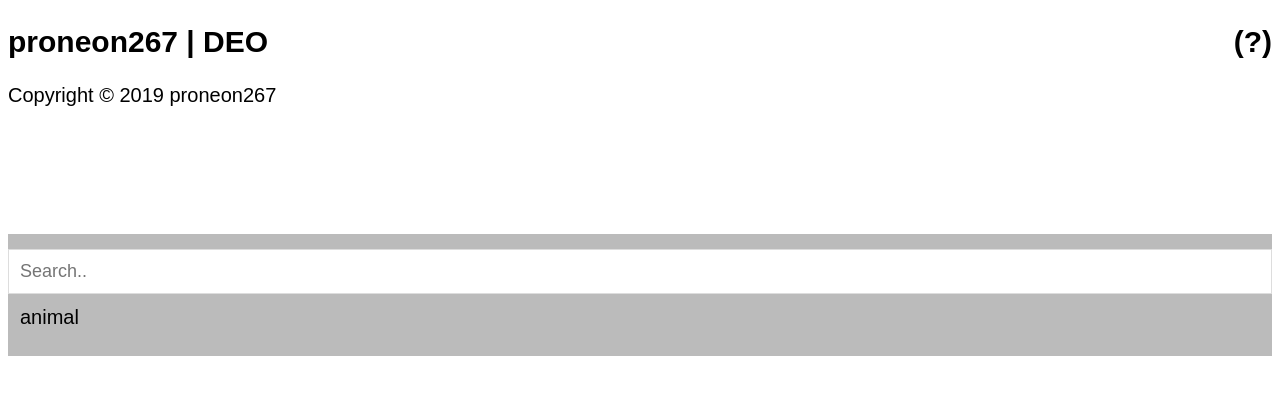
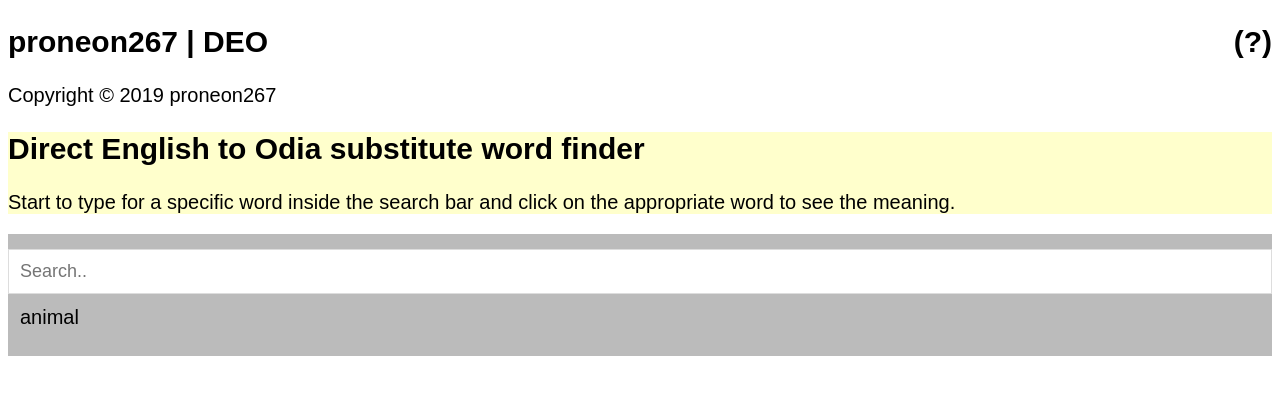
Before and after one commit to proneon267/deo, a Jekyll site: the page built from index.html, in a window 1280 px wide. Shown: the top 395 px of the page. Built offline with Jekyll 4.4.1, drawn with Linux system fonts in a browser that asks for light colours.

Commit message:
Update default.html

```diff
--- a/_layouts/default.html
+++ b/_layouts/default.html
@@ -65,7 +65,7 @@ body {
 	<h2 class="help">proneon267 | DEO <span style="margin-left:auto">(?)</span></h2>
 	Copyright &copy; {{ site.time | date: '%Y' }} proneon267
 
-	<div style="background-color:dogerblue;color:white;">
+	<div style="background-color:#ffffcc;">
 <h2>Direct English to Odia substitute word finder</h2>
 <p>Start to type for a specific word inside the search bar and click on the appropriate word to see the meaning.</p>
 	</div>
```
